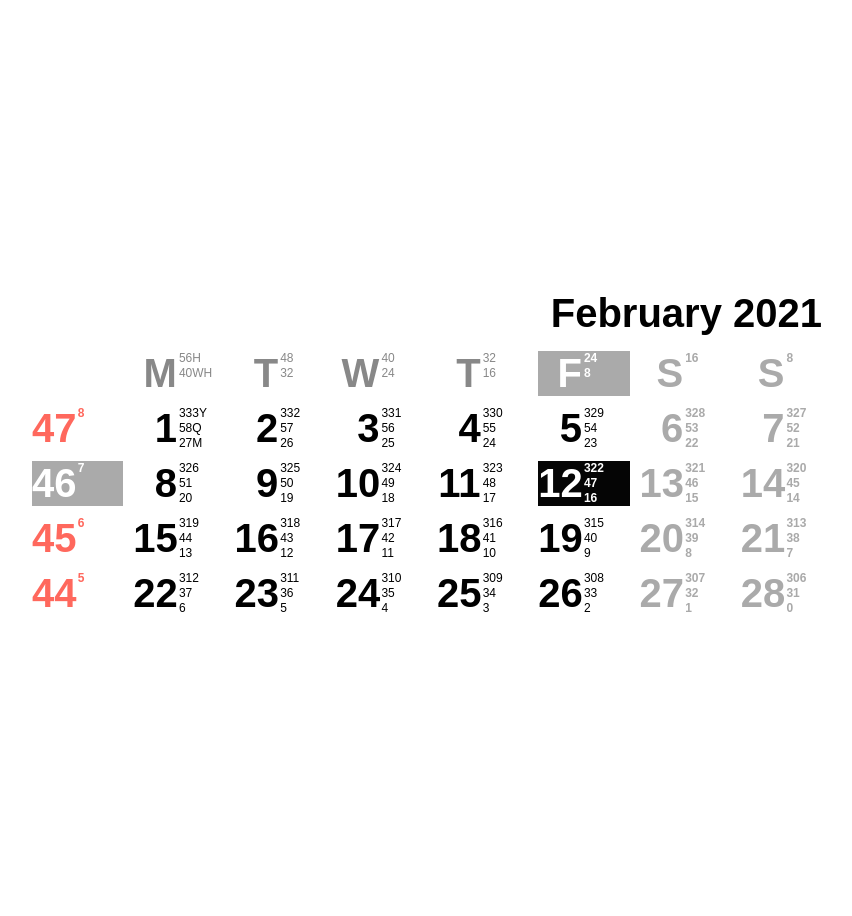
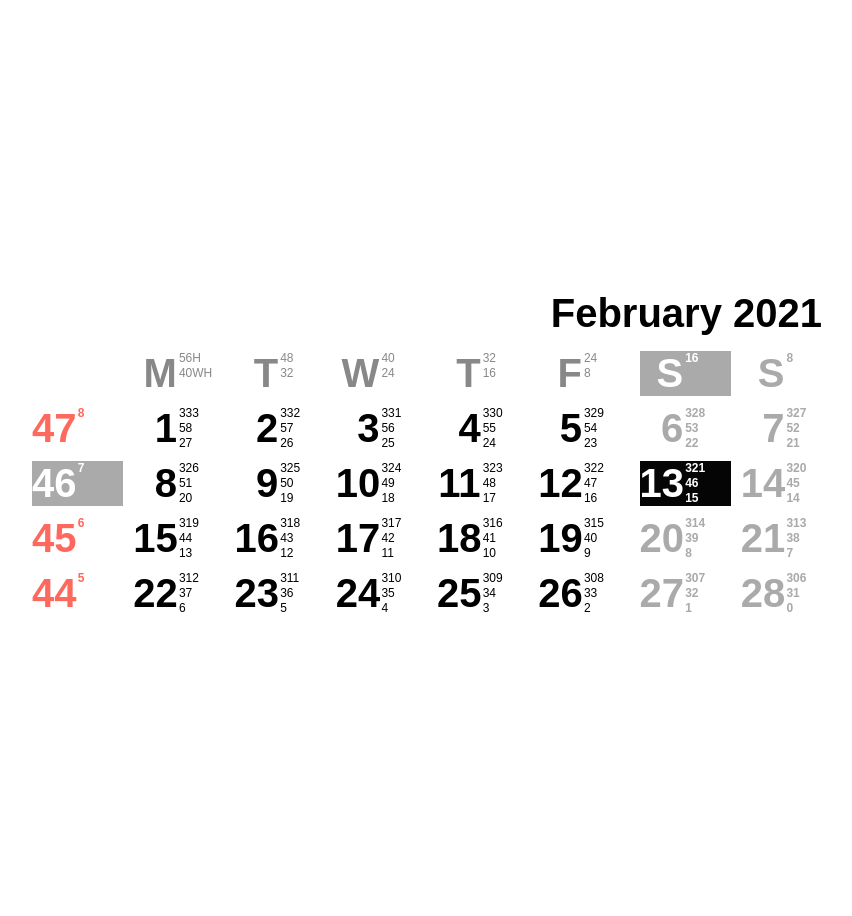
Before and after one commit to baztastic/baztastic.github.io, a Jekyll site: the page poly.html, which Jekyll copies as it is, in a window 1280 px wide. Shown: the whole page, without its empty margins (208-1060 px from the left). Built offline with Jekyll 4.4.1, drawn with Linux system fonts in a browser that asks for light colours.

Commit message:
update poly

```diff
--- a/poly.html
+++ b/poly.html
@@ -15,11 +15,11 @@
 <div class="day dayname" id="dayname-tu"><div class="date">T</div><div class="poly"><div class="y">48</div><div class="q">32</div><div class="m"> </div></div></div>
 <div class="day dayname" id="dayname-we"><div class="date">W</div><div class="poly"><div class="y">40</div><div class="q">24</div><div class="m"> </div></div></div>
 <div class="day dayname" id="dayname-th"><div class="date">T</div><div class="poly"><div class="y">32</div><div class="q">16</div><div class="m"> </div></div></div>
-<div class="day dayname current" id="dayname-fr"><div class="date">F</div><div class="poly"><div class="y">24</div><div class="q">8</div><div class="m"> </div></div></div>
-<div class="day dayname" id="dayname-sa"><div class="date">S</div><div class="poly"><div class="y">16</div><div class="q"> </div><div class="m"> </div></div></div>
+<div class="day dayname" id="dayname-fr"><div class="date">F</div><div class="poly"><div class="y">24</div><div class="q">8</div><div class="m"> </div></div></div>
+<div class="day dayname current" id="dayname-sa"><div class="date">S</div><div class="poly"><div class="y">16</div><div class="q"> </div><div class="m"> </div></div></div>
 <div class="day dayname" id="dayname-su"><div class="date">S</div><div class="poly"><div class="y">8</div><div class="q"> </div><div class="m"> </div></div></div>
 <div class="day wknum" id="w0"><div class="date">47</div><div class="poly"><div class="y">8</div><div class="q"></div><div class="m"></div></div></div>
-<div class="day" id="d01"><div class="date">1</div><div class="poly"><div class="y">333Y</div><div class="q">58Q</div><div class="m">27M</div></div></div>
+<div class="day" id="d01"><div class="date">1</div><div class="poly"><div class="y">333</div><div class="q">58</div><div class="m">27</div></div></div>
 <div class="day" id="d02"><div class="date">2</div><div class="poly"><div class="y">332</div><div class="q">57</div><div class="m">26</div></div></div>
 <div class="day" id="d03"><div class="date">3</div><div class="poly"><div class="y">331</div><div class="q">56</div><div class="m">25</div></div></div>
 <div class="day" id="d04"><div class="date">4</div><div class="poly"><div class="y">330</div><div class="q">55</div><div class="m">24</div></div></div>
@@ -31,8 +31,8 @@
 <div class="day" id="d12"><div class="date">9</div><div class="poly"><div class="y">325</div><div class="q">50</div><div class="m">19</div></div></div>
 <div class="day" id="d13"><div class="date">10</div><div class="poly"><div class="y">324</div><div class="q">49</div><div class="m">18</div></div></div>
 <div class="day" id="d14"><div class="date">11</div><div class="poly"><div class="y">323</div><div class="q">48</div><div class="m">17</div></div></div>
-<div class="day current" id="d15"><div class="date">12</div><div class="poly"><div class="y">322</div><div class="q">47</div><div class="m">16</div></div></div>
-<div class="day" id="d16"><div class="date">13</div><div class="poly"><div class="y">321</div><div class="q">46</div><div class="m">15</div></div></div>
+<div class="day" id="d15"><div class="date">12</div><div class="poly"><div class="y">322</div><div class="q">47</div><div class="m">16</div></div></div>
+<div class="day current" id="d16"><div class="date">13</div><div class="poly"><div class="y">321</div><div class="q">46</div><div class="m">15</div></div></div>
 <div class="day" id="d17"><div class="date">14</div><div class="poly"><div class="y">320</div><div class="q">45</div><div class="m">14</div></div></div>
 <div class="day wknum" id="w2"><div class="date">45</div><div class="poly"><div class="y">6</div><div class="q"></div><div class="m"></div></div></div>
 <div class="day" id="d21"><div class="date">15</div><div class="poly"><div class="y">319</div><div class="q">44</div><div class="m">13</div></div></div>
```
